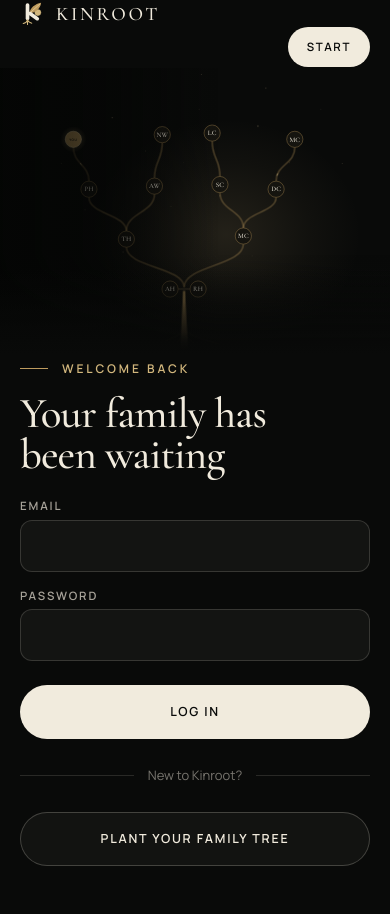
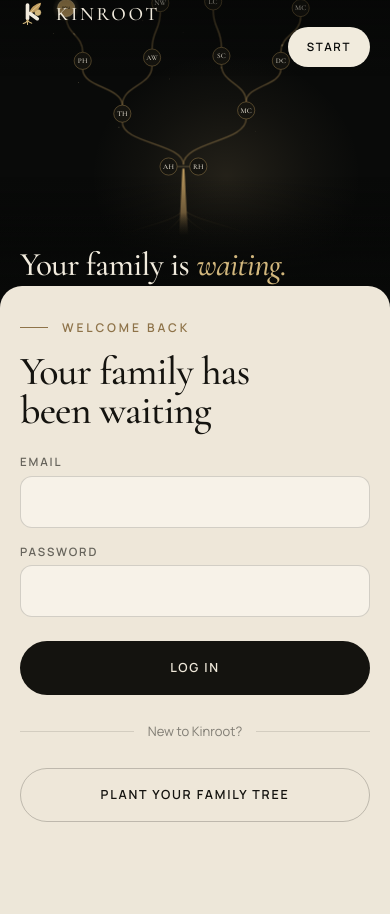
Before and after one commit to davidabrand/kinroot, a Flask app: page /login?next=/family in a window 390 px wide. After the commit the page ends 822 px from the top, so only its background shows below. Run offline with Flask 3, Linux system fonts and the light colour scheme.

Commit message:
Sign-in pages: dark world and tree beside a warm paper sheet
Split composition per the product brief: the homepage tree and a serif line ('Your family is waiting.' / 'Every tree begins with one person.') on the left; the form on a paper sheet on the right with paper fields and ink buttons. Phones: a short window onto the tree, then the sheet. Breadcrumb titles for every shell page; chat height follows the bar.

Co-Authored-By: Claude Opus 5.5 <noreply@anthropic.com>

```diff
--- a/static/css/landing.css
+++ b/static/css/landing.css
@@ -396,57 +396,79 @@ body.landing .flash { background: rgba(17, 18, 15, .9); border-color: var(--k-ha
 }
 
 /* ==========================================================================
-   Sign-in pages (log in, sign up): the homepage scene, with the form where
-   the story sits. Always the dark palette, whatever the device setting.
+   Sign-in pages (log in, sign up): a split composition. Left, the dark Kinroot
+   world with the homepage's tree; right, a warm paper sheet holding the form,
+   like the homepage's final page.
    ========================================================================== */
-body.auth-page {
-  /* Pin the app's tokens to their dark values here, so shared pieces (fields, flashes) match. */
-  --bg: #090A09; --surface: #11120F; --surface-2: #181914; --ink: #F1EBDD; --ink-soft: #A8A397; --line: #2A2924;
-  --leaf: #D2B77D; --leaf-soft: #1F1C15; --honey: #BE9B5E; --honey-ink: #D2B77D; --honey-soft: #221E15;
-  --danger: #E28A72; --danger-soft: #2A1712; color-scheme: dark;
-}
-.auth-page .kr-scene { position: fixed; inset: 0; height: auto; margin: 0; }
+body.auth-page { background: var(--k-ink); }
+.auth-scene { min-height: 100vh; min-height: 100svh; display: grid; grid-template-columns: minmax(0, 1.15fr) minmax(400px, .85fr); }
+.auth-world { position: relative; }
+.auth-page .kr-tree { translate: calc(var(--px, 0) * 8px) calc(var(--py, 0) * 6px - 8vh); }   /* lift the tree clear of the line */
+.auth-page .kr-scene { position: sticky; top: 0; height: 100vh; height: 100svh; margin: 0; z-index: 0; }
 .auth-page .kr-atmos { background:
-    linear-gradient(90deg, rgba(4, 5, 4, .9) 0%, rgba(4, 5, 4, .55) 32%, transparent 56%),
-    linear-gradient(0deg, rgba(4, 5, 4, .6) 0%, transparent 35%); }
-.auth-scene { position: relative; z-index: 1; min-height: 100vh; min-height: 100svh; display: grid; align-items: center;
-  padding: calc(var(--k-header) + 24px) var(--k-gutter) 56px; box-sizing: border-box; }
-.auth-card { width: min(440px, 100%); display: grid; gap: 26px; view-transition-name: auth-card; scroll-margin-top: 100vh;
-  animation: kr-rise 1s var(--k-ease) .1s backwards; }
+    linear-gradient(0deg, rgba(4, 5, 4, .85) 0%, transparent 42%),
+    linear-gradient(180deg, rgba(4, 5, 4, .45) 0%, transparent 25%); }
+.auth-line { position: absolute; left: var(--k-gutter); right: var(--k-gutter); bottom: clamp(36px, 7vh, 72px); z-index: 2; margin: 0;
+  font: 500 clamp(40px, 4vw, 64px)/.98 var(--k-serif); letter-spacing: -.02em; color: var(--k-ivory); text-wrap: balance; }
+.auth-line em { font-style: italic; color: var(--k-gold-soft); }
+
+/* The paper sheet. App tokens are pinned to paper here, so shared pieces (fields, flashes) match. */
+.auth-card {
+  --bg: #EEE7D9; --surface: #F6F1E7; --surface-2: #E9E1D1; --ink: #14130F; --ink-soft: #5F584B; --line: #D6CCB8;
+  --leaf: #6F5733; --leaf-soft: #E4D9C2; --honey: #A88346; --honey-ink: #6F5733; --honey-soft: #EADFC8;
+  --danger: #A33F2B; --danger-soft: #F1DCD3; color-scheme: light;
+  position: relative; z-index: 1; display: grid; align-content: center; gap: 26px;
+  padding: calc(var(--k-header) + 24px) clamp(28px, 4.5vw, 72px) 56px; background: var(--k-paper); color: var(--k-paper-ink);
+  view-transition-name: auth-card; scroll-margin-top: 100vh; }
+.auth-card > * { width: 100%; max-width: 420px; animation: kr-rise .9s var(--k-ease) .1s backwards; }
 .auth-card .stack-sm { display: grid; gap: 0; }
-.auth-card .kr-eyebrow { margin-bottom: 18px; }
-.auth-card h1 { font-size: clamp(44px, 4.4vw, 68px); line-height: .95; }
-.auth-card .kr-body { margin-top: 18px; font-size: 16px; }
+.auth-card .kr-eyebrow { margin-bottom: 18px; color: var(--k-bronze); }
+.auth-card .kr-eyebrow::before { background: var(--k-bronze); }
+.auth-card h1.kr-display { font-size: clamp(40px, 3.4vw, 56px); line-height: .98; color: var(--k-paper-ink); }
+.auth-card .kr-body { margin-top: 16px; font-size: 15.5px; color: rgba(20, 19, 15, .66); }
 .auth-card form { display: grid; gap: 18px; }
 .auth-card .field { display: grid; gap: 8px; }
-.auth-card label { font: 600 11.5px/1 var(--k-sans); letter-spacing: .16em; text-transform: uppercase; color: var(--k-muted); }
-.auth-card label .hint { margin-left: 6px; font-size: 11.5px; letter-spacing: .04em; text-transform: none; color: var(--k-faint); }
-.auth-card input { height: 52px; padding: 0 16px; border-radius: 12px; font: 400 16px var(--k-sans); color: var(--k-ivory);
-  background: rgba(241, 235, 221, .045); border: 1px solid rgba(241, 235, 221, .16); }
-.auth-card input:hover { border-color: rgba(241, 235, 221, .28); }
-.auth-card input:focus { border-color: var(--k-gold-soft); box-shadow: 0 0 0 3px rgba(190, 155, 94, .22); outline: none; }
+.auth-card label { font: 600 11.5px/1 var(--k-sans); letter-spacing: .16em; text-transform: uppercase; color: rgba(20, 19, 15, .62); }
+.auth-card label .hint { margin-left: 6px; font-size: 11.5px; letter-spacing: .04em; text-transform: none; color: rgba(20, 19, 15, .5); }
+.auth-card input { height: 52px; padding: 0 16px; border-radius: 12px; font: 400 16px var(--k-sans); color: var(--k-paper-ink);
+  background: #F7F2E8; border: 1px solid rgba(20, 19, 15, .16); }
+.auth-card input:hover { border-color: rgba(20, 19, 15, .3); }
+.auth-card input:focus { border-color: var(--k-bronze); box-shadow: 0 0 0 3px rgba(142, 115, 73, .18); outline: none; }
+.auth-card .kr-btn-primary { background: var(--k-paper-ink); color: var(--k-paper); }
+.auth-card .kr-btn-primary:hover { background: #2a2620; }
+.auth-card .kr-btn-quiet { background: transparent; border-color: rgba(20, 19, 15, .22); color: var(--k-paper-ink); backdrop-filter: none; }
+.auth-card .kr-btn-quiet:hover { border-color: var(--k-bronze); }
 .auth-card form .kr-btn { width: 100%; margin-top: 6px; }
+.auth-card > .kr-btn { width: 100%; }
 .auth-card .flash { margin: 0; }
-.auth-switch { display: flex; align-items: center; gap: 14px; margin: 0; font-size: 13px; color: var(--k-faint); }
-.auth-switch::before, .auth-switch::after { content: ""; flex: 1; height: 1px; background: var(--k-hairline); }
-.auth-card > .kr-btn { width: 100%; }
-.kr-account-note { font-size: 13px; color: var(--k-faint); }
-.auth-continue .auth-card, .auth-morph .auth-card, .auth-card:has(.flash) { animation: none; }
+.auth-card :focus-visible { outline-color: var(--k-bronze); }
+.auth-switch { display: flex; align-items: center; gap: 14px; margin: 0; font-size: 13px; color: rgba(20, 19, 15, .5); }
+.auth-switch::before, .auth-switch::after { content: ""; flex: 1; height: 1px; background: rgba(20, 19, 15, .12); }
+/* The header crosses both halves: the brand sits on the dark world, the actions on paper. */
+.auth-page .kr-header { background: transparent; }
+.auth-page .kr-account .kr-btn-primary { background: var(--k-paper-ink); color: var(--k-paper); }
+.auth-page .kr-account .kr-btn-quiet { background: transparent; border-color: rgba(20, 19, 15, .22); color: var(--k-paper-ink); backdrop-filter: none; }
+.kr-account-note { font-size: 13px; color: rgba(20, 19, 15, .55); }
+.auth-continue .auth-card > *, .auth-morph .auth-card > *, .auth-card:has(.flash) > * { animation: none; }
 ::view-transition-group(*) { animation-duration: .55s; animation-timing-function: cubic-bezier(.2, .8, .2, 1); }
 
 @media (max-width: 900px) {
-  /* Phones: the tree is a framed picture at the top; the form follows below it. */
-  .auth-page .kr-scene { position: relative; inset: auto; height: 34svh; }
-  .auth-scene { display: block; padding: var(--k-header) 0 48px; }
-  .auth-card { padding: 8px 20px 0; width: auto; scroll-margin-top: 16px; }
-  .auth-card h1 { font-size: clamp(40px, 11vw, 56px); }
+  /* Phones: a short window onto the tree, then the paper sheet with the form. */
+  .auth-scene { display: block; }
+  .auth-world { height: 36svh; }
+  .auth-page .kr-scene { position: relative; height: 36svh; }
+  .auth-line { font-size: clamp(30px, 8.5vw, 42px); bottom: 22px; }
+  .auth-card { padding: 36px 20px 48px; border-radius: 22px 22px 0 0; margin-top: -18px; scroll-margin-top: 16px; }
+  .auth-card > * { max-width: none; }
   .kr-account-note { display: none; }
+  .auth-page .kr-account .kr-btn-primary { background: var(--k-ivory); color: var(--k-ink); }
+  .auth-page .kr-account .kr-btn-quiet { border-color: rgba(241, 235, 221, .3); color: var(--k-ivory); }
 }
 
 /* ---------- reduced motion: everything visible, nothing drifting ---------- */
 @media (prefers-reduced-motion: reduce) {
   html:has(body.landing) { scroll-behavior: auto; }
-  .kr-in, .kt-world, .kt-med, .kt-breathe, .kt-dust circle, .kt-glint, .kr-cue i::after, .kt-route-bloom, .auth-card,
+  .kr-in, .kt-world, .kt-med, .kt-breathe, .kt-dust circle, .kt-glint, .kr-cue i::after, .kt-route-bloom, .auth-card > *,
   .rv, .rv2, .rv3 { animation: none !important; }
   .kt-glint, .kt-route-bloom { display: none; }
   .no-sda .rv, .no-sda .rv2, .no-sda .rv3 { opacity: 1; transform: none; }
--- a/static/css/style.css
+++ b/static/css/style.css
@@ -625,7 +625,7 @@ details.menu > summary::-webkit-details-marker { display: none; }
 .relation { font-size: var(--fs-small); color: var(--honey-ink); font-weight: 600; }
 .match-people { margin: 0; padding-left: 18px; color: var(--ink-soft); font-size: var(--fs-small); }
 
-.chat { max-width: 760px; margin: 0 auto; width: 100%; display: grid; grid-template-rows: auto 1fr auto; height: calc(100vh - 64px); height: calc(100dvh - 64px); padding: 0 clamp(12px, 3vw, 24px); }
+.chat { max-width: 760px; margin: 0 auto; width: 100%; display: grid; grid-template-rows: auto 1fr auto; height: calc(100vh - 60px); height: calc(100dvh - 60px); padding: 0 clamp(12px, 3vw, 24px); }
 .chat-head { display: flex; gap: 12px; align-items: center; padding: 16px 0; border-bottom: 1px solid var(--line); }
 .chat-head .grow { flex: 1; min-width: 0; }
 .chat-head h1 { font-size: var(--fs-h2); }
--- a/templates/account.html
+++ b/templates/account.html
@@ -1,6 +1,7 @@
 {% extends "base.html" %}
 {% import "_macros.html" as m with context %}
 {% block title %}Your account · Kinroot{% endblock %}
+{% block app_title %}<span class="here">Account &amp; settings</span>{% endblock %}
 {% block content %}
 <main class="page narrow">
   <div class="page-head with-action">
--- a/templates/chat.html
+++ b/templates/chat.html
@@ -1,6 +1,7 @@
 {% extends "base.html" %}
 {% import "_macros.html" as m with context %}
 {% block title %}{{ other.name }} · Kinroot{% endblock %}
+{% block app_title %}<a href="{{ url_for('family.hub') }}">Family &amp; messages</a><span class="sep">/</span><span class="here">{{ other.name }}</span>{% endblock %}
 {% block content %}
 <main class="chat" data-connection="{{ connection.id }}" data-last="{{ messages[-1].id if messages else 0 }}">
   <header class="chat-head">
--- a/templates/family.html
+++ b/templates/family.html
@@ -1,6 +1,7 @@
 {% extends "base.html" %}
 {% import "_macros.html" as m with context %}
 {% block title %}Family · Kinroot{% endblock %}
+{% block app_title %}<span class="here">Family &amp; messages</span>{% endblock %}
 {% block content %}
 <main class="page">
   <div class="page-head">
--- a/templates/join.html
+++ b/templates/join.html
@@ -1,6 +1,7 @@
 {% extends "base.html" %}
 {% import "_macros.html" as m with context %}
 {% block title %}Join {{ invite.tree_name }} · Kinroot{% endblock %}
+{% block app_title %}<span class="here">Invitation</span>{% endblock %}
 {% block content %}
 <main class="page narrow">
   <div class="card stack center-card">
--- a/templates/login.html
+++ b/templates/login.html
@@ -9,6 +9,7 @@
 {% block flashes %}{% endblock %}
 {% block content %}
 <main class="auth-scene">
+  {% set auth_line = "Your family is <em>waiting.</em>" %}
   {% include "partials/auth_scene.html" %}
   {# The #sign-in on the switch links brings phones straight to the card; so does the script below after an error. #}
   <section class="auth-card" id="sign-in" aria-labelledby="auth-title">
--- a/templates/partials/auth_scene.html
+++ b/templates/partials/auth_scene.html
@@ -1,8 +1,11 @@
 {# The sign-in pages stand in the same scene as the homepage: the same tree, in the same place,
    with the form where the homepage's story sits. Purely decorative. #}
 {% set scene = landing_scene() %}
+<div class="auth-world">
 <div class="kr-scene" data-stage="hero" aria-hidden="true">
   <div class="kr-light"></div>
   <div class="kr-tree">{% include "partials/landing_tree.svg" %}</div>
   <div class="kr-atmos"></div>
 </div>
+{% if auth_line %}<p class="auth-line" aria-hidden="true">{{ auth_line | safe }}</p>{% endif %}
+</div>
--- a/templates/register.html
+++ b/templates/register.html
@@ -9,6 +9,7 @@
 {% block flashes %}{% endblock %}
 {% block content %}
 <main class="auth-scene">
+  {% set auth_line = "Every tree begins with <em>one person.</em>" %}
   {% include "partials/auth_scene.html" %}
   {# The #sign-up on the switch links brings phones straight to the card; so does the script below after an error. #}
   <section class="auth-card" id="sign-up" aria-labelledby="auth-title">
--- a/templates/share.html
+++ b/templates/share.html
@@ -1,6 +1,7 @@
 {% extends "base.html" %}
 {% import "_macros.html" as m with context %}
 {% block title %}Sharing & settings · {{ tree.name }} · Kinroot{% endblock %}
+{% block app_title %}<a href="{{ url_for('trees.dashboard') }}">My trees</a><span class="sep">/</span><a href="{{ url_for('trees.tree_view', tree_id=tree.id) }}">{{ tree.name }}</a><span class="sep">/</span><span class="here">Invite &amp; settings</span>{% endblock %}
 {% block content %}
 <main class="page narrow">
   <div class="page-head">
```
